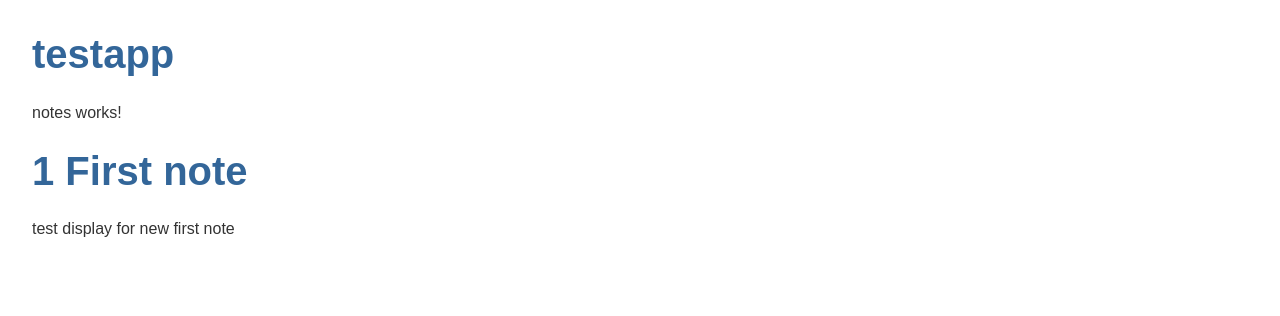
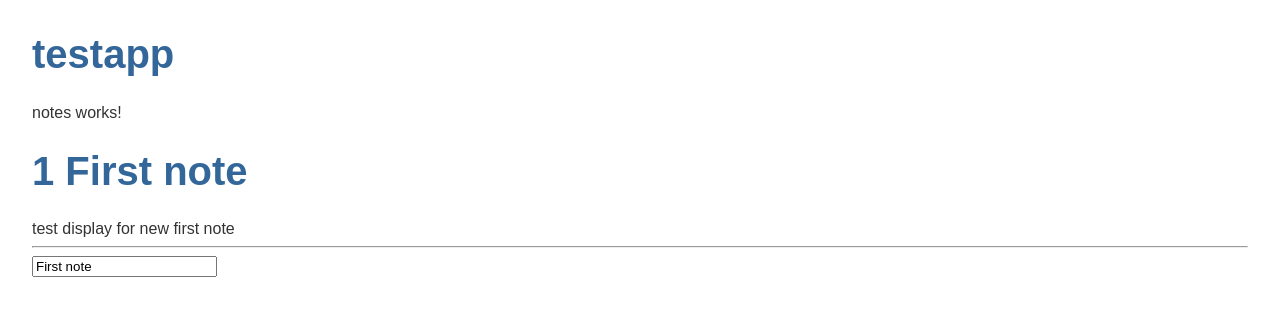
Before and after one commit to emailgrogala/testapp, an Angular app: page / in a window 1280 px wide. Shown: the top 316 px of the page. Built offline with nearby package versions, Linux system fonts and the light colour scheme.

Commit message:
add ngModel

```diff
--- a/src/app/app.module.ts
+++ b/src/app/app.module.ts
@@ -4,6 +4,8 @@ import { BrowserModule } from '@angular/platform-browser';
 import { AppRoutingModule } from './app-routing.module';
 import { AppComponent } from './app.component';
 import { NotesComponent } from './notes/notes.component';
+
+import { FormsModule } from '@angular/forms';
 
 @NgModule({
   declarations: [
@@ -12,7 +14,8 @@ import { NotesComponent } from './notes/notes.component';
   ],
   imports: [
     BrowserModule,
-    AppRoutingModule
+    AppRoutingModule,
+    FormsModule
   ],
   providers: [],
   bootstrap: [AppComponent]
--- a/src/app/notes/notes.component.html
+++ b/src/app/notes/notes.component.html
@@ -1,3 +1,7 @@
 <p>notes works!</p>
 <h1>{{note.id}} {{note.title}}</h1>
 <div>{{note.description}}</div>
+<hr>
+<div>
+    <input id="title" [(ngModel)]="note.title" placeholder="title">
+</div>
```
